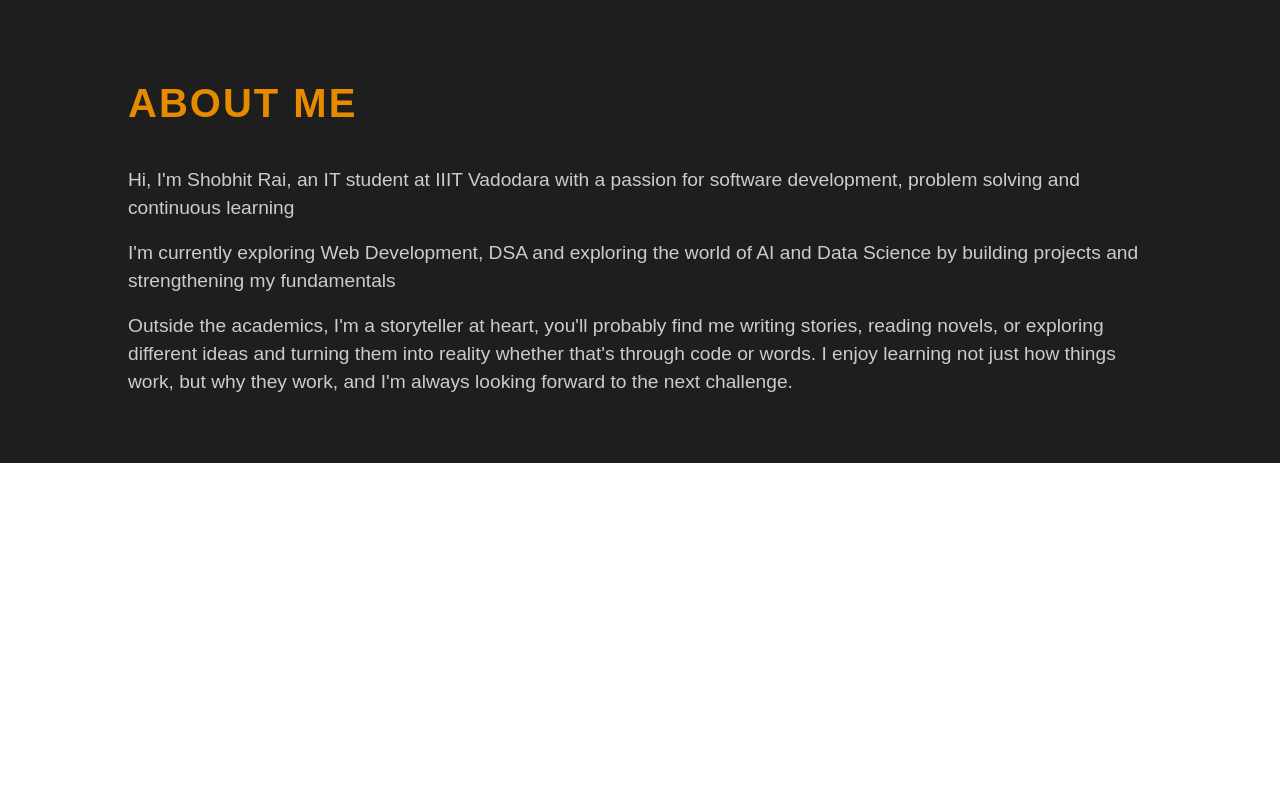
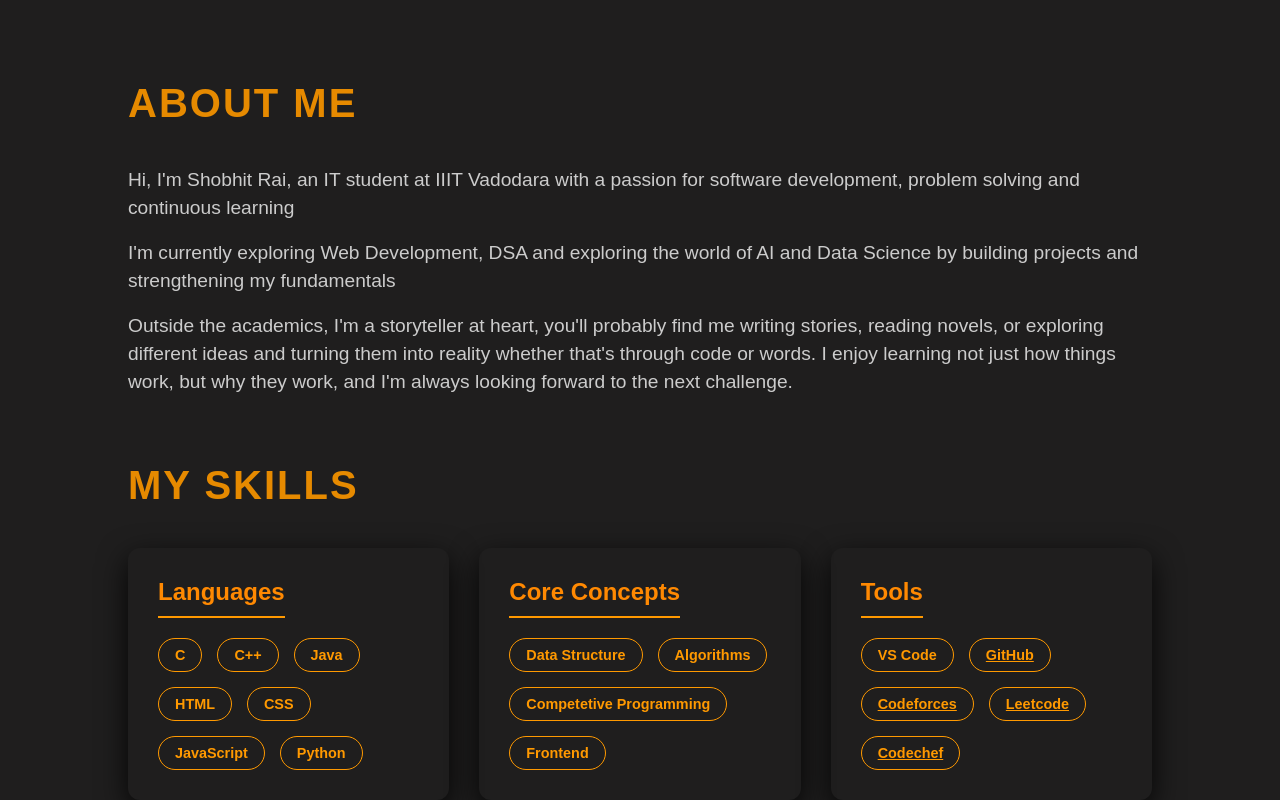
Before and after one commit to Shobhit-Rai-dev/Portfolio_Website, a plain HTML site: page index.html in a window 1280 px wide. Shown: the part 634-1434 px from the top of the page. Before the commit the page ends 1097 px from the top, so only its background shows below. Drawn offline with Linux system fonts and the light colour scheme.

Commit message:
skill made

```diff
--- a/index.html
+++ b/index.html
@@ -201,7 +201,62 @@
             margin-bottom: 16px;
         }
 
+        .skills-section {
+            padding: 0px 10%;
+        }
 
+        .skills-container {
+            display: grid;
+            grid-template-columns: repeat(auto-fit, minmax(280px, 1fr));
+            gap: 30px;
+        }
+
+        .skill-category {
+            border-color: #1e1e1e;
+            padding: 30px;
+            border-radius: 12px;
+            box-shadow: 0 10px 30px rgba(0, 0, 0, 0.851);
+            transition: transform 0.3s ease;
+        }
+
+        .skill-category:hover {
+            transform: translateY(-8px);
+        }
+
+        .skill-category h3 {
+            font-size: 1.5rem;
+            color: #ff8902;
+            margin-bottom: 20px;
+            padding-bottom: 10px;
+            border-bottom: 2px solid #ff9900;
+            display: inline-block;
+        }
+
+        .skill-badges {
+            display: flex;
+            flex-wrap: wrap;
+            gap: 15px;
+        }
+
+        .badge{
+            border-color: rgba(255, 153, 0, 0.05);
+            color: #ff9900;
+            border: 1px solid #ff9900;
+            padding: 8px 16px;
+            border-radius: 20px;
+            font-size: 0.9rem;
+            font-weight: bold;
+            cursor: pointer;
+            /* cursor: default; */
+            transition: all 0.3s ease;
+        }
+
+        .badge:hover{
+            background-color: #ff9900;
+            transform: translateY(-8px);
+            color: #121212;
+            box-shadow: 0 0 15px rgba(255, 153, 0, 0.4);
+        }
 
         @media (max-width: 768px) {
             .hero {
@@ -238,7 +293,7 @@
                 font-size: 14px;
             }
 
-            .about-container{
+            .about-container {
                 grid-template-columns: 1fr;
                 gap: 30px;
             }
@@ -318,6 +373,51 @@
                 </div>
             </div>
         </section>
+
+        <section id="skills" class="skills-section">
+            <h2 class="section-title">
+                My Skills
+            </h2>
+            <div class="skills-container">
+                <!-- language -->
+                <div class="skill-category">
+                    <h3>Languages</h3>
+                    <div class="skill-badges">
+                        <span class="badge">C</span>
+                        <span class="badge">C++</span>
+                        <span class="badge">Java</span>
+                        <span class="badge">HTML</span>
+                        <span class="badge">CSS</span>
+                        <span class="badge">JavaScript</span>
+                        <span class="badge">Python</span>
+                    </div>
+                </div>
+                <!-- concepts -->
+                <div class="skill-category">
+                    <h3>Core Concepts</h3>
+                    <div class="skill-badges">
+                        <span class="badge">Data Structure</span>
+                        <span class="badge">Algorithms</span>
+                        <span class="badge">Competetive Programming</span>
+                        <span class="badge">Frontend</span>
+                    </div>
+                </div>
+                <!-- Tools -->
+                <div class="skill-category">
+                    <h3>Tools</h3>
+                    <div class="skill-badges">
+                        <span class="badge">VS Code</span>
+                        <a href="https://github.com/Shobhit-Rai-dev" target="_blank" class="badge">GitHub</a>
+                        <a href="https://codeforces.com/profile/Shobhit1357" target="_blank"
+                            class="badge">Codeforces</a>
+                        <a href="https://leetcode.com/u/Rait25/" target="_blank" class="badge">Leetcode</a>
+                        <a href="https://www.codechef.com/users/band_wolves_55" target="_blank"
+                            class="badge">Codechef</a>
+
+                    </div>
+                </div>
+            </div>
+        </section>
     </main>
 
     <footer>
```
